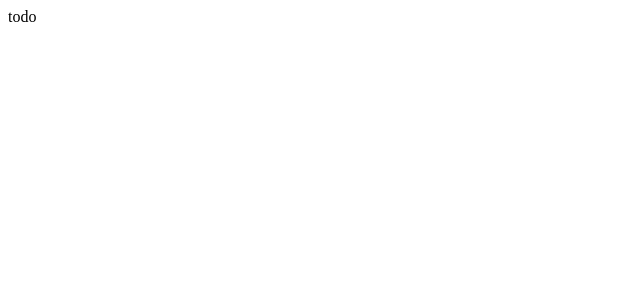
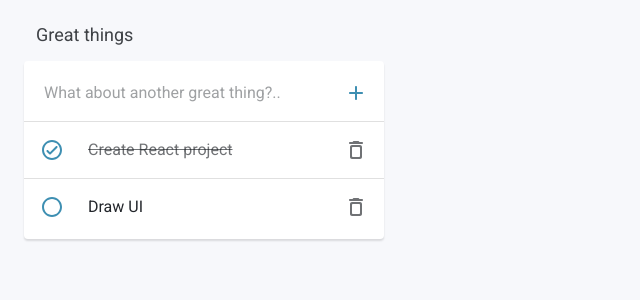
Before and after one commit to GR2EN/react-todo-ts, a React (Create React App) app: page / in a window 1280 px wide. Shown: the top 300 px of the page, without its empty margins (0-640 px from the left). Built offline with nearby package versions, Linux system fonts and the light colour scheme.

Commit message:
add layout

```diff
--- a/src/App.tsx
+++ b/src/App.tsx
@@ -1,8 +1,71 @@
 import React from 'react';
 
 const App: React.FC = () => (
-  <div>
-    todo
+  <div className="container">
+    <main className="content">
+      <div className="todo">
+        <h4 className="todo__title">Great things</h4>
+        <div className="todo__content">
+          <div className="todo__add-field">
+            <input
+              className="todo__add-field-input"
+              name="todo"
+              placeholder="What about another great thing?.."
+              type="text"
+            />
+            <button className="button-base icon-button icon-button--primary" type="button">
+              <svg className="svg-icon" viewBox="0 0 24 24" xmlns="http://www.w3.org/2000/svg">
+                <path d="M18 13h-5v5c0 .55-.45 1-1 1s-1-.45-1-1v-5H6c-.55 0-1-.45-1-1s.45-1 1-1h5V6c0-.55.45-1 1-1s1 .45 1 1v5h5c.55 0 1 .45 1 1s-.45 1-1 1z" />
+              </svg>
+            </button>
+          </div>
+          <ul className="todo__list">
+            <li className="todo__list-item todo__list-item--completed">
+              <div className="todo__list-item-icon">
+                <button className="button-base icon-button icon-button--primary" type="button">
+                  <svg className="svg-icon svg-icon-completed" viewBox="0 0 24 24" xmlns="http://www.w3.org/2000/svg">
+                    <path d="M12 2C6.48 2 2 6.48 2 12s4.48 10 10 10 10-4.48 10-10S17.52 2 12 2zm0 18c-4.41 0-8-3.59-8-8s3.59-8 8-8 8 3.59 8 8-3.59 8-8 8zm3.88-11.71L10 14.17l-1.88-1.88c-.39-.39-1.02-.39-1.41 0-.39.39-.39 1.02 0 1.41l2.59 2.59c.39.39 1.02.39 1.41 0L17.3 9.7c.39-.39.39-1.02 0-1.41-.39-.39-1.03-.39-1.42 0z" />
+                  </svg>
+                  <svg className="svg-icon svg-icon-incompleted" viewBox="0 0 24 24" xmlns="http://www.w3.org/2000/svg">
+                    <path
+                      d="M2 12C2 6.47998 6.47998 2 12 2C17.52 2 22 6.47998 22 12C22 17.52 17.52 22 12 22C6.47998 22 2 17.52 2 12ZM4 12C4 16.42 7.57996 20 12 20C16.42 20 20 16.42 20 12C20 7.58002 16.42 4 12 4C7.57996 4 4 7.58002 4 12Z" />
+                  </svg>
+                </button>
+              </div>
+              <p className="todo__list-item-text">Create React project</p>
+              <div className="todo__list-item-icon">
+                <button className="button-base icon-button icon-button--secondary" type="button">
+                  <svg className="svg-icon" viewBox="0 0 24 24" xmlns="http://www.w3.org/2000/svg">
+                    <path d="M6 19c0 1.1.9 2 2 2h8c1.1 0 2-.9 2-2V9c0-1.1-.9-2-2-2H8c-1.1 0-2 .9-2 2v10zM9 9h6c.55 0 1 .45 1 1v8c0 .55-.45 1-1 1H9c-.55 0-1-.45-1-1v-8c0-.55.45-1 1-1zm6.5-5l-.71-.71c-.18-.18-.44-.29-.7-.29H9.91c-.26 0-.52.11-.7.29L8.5 4H6c-.55 0-1 .45-1 1s.45 1 1 1h12c.55 0 1-.45 1-1s-.45-1-1-1h-2.5z" />
+                  </svg>
+                </button>
+              </div>
+            </li>
+            <li className="todo__list-item">
+              <div className="todo__list-item-icon">
+                <button className="button-base icon-button icon-button--primary" type="button">
+                  <svg className="svg-icon svg-icon-completed" viewBox="0 0 24 24" xmlns="http://www.w3.org/2000/svg">
+                    <path d="M12 2C6.48 2 2 6.48 2 12s4.48 10 10 10 10-4.48 10-10S17.52 2 12 2zm0 18c-4.41 0-8-3.59-8-8s3.59-8 8-8 8 3.59 8 8-3.59 8-8 8zm3.88-11.71L10 14.17l-1.88-1.88c-.39-.39-1.02-.39-1.41 0-.39.39-.39 1.02 0 1.41l2.59 2.59c.39.39 1.02.39 1.41 0L17.3 9.7c.39-.39.39-1.02 0-1.41-.39-.39-1.03-.39-1.42 0z" />
+                  </svg>
+                  <svg className="svg-icon svg-icon-incompleted" viewBox="0 0 24 24" xmlns="http://www.w3.org/2000/svg">
+                    <path
+                      d="M2 12C2 6.47998 6.47998 2 12 2C17.52 2 22 6.47998 22 12C22 17.52 17.52 22 12 22C6.47998 22 2 17.52 2 12ZM4 12C4 16.42 7.57996 20 12 20C16.42 20 20 16.42 20 12C20 7.58002 16.42 4 12 4C7.57996 4 4 7.58002 4 12Z" />
+                  </svg>
+                </button>
+              </div>
+              <p className="todo__list-item-text">Draw UI</p>
+              <div className="todo__list-item-icon">
+                <button className="button-base icon-button icon-button--secondary" type="button">
+                  <svg className="svg-icon" viewBox="0 0 24 24" xmlns="http://www.w3.org/2000/svg">
+                    <path d="M6 19c0 1.1.9 2 2 2h8c1.1 0 2-.9 2-2V9c0-1.1-.9-2-2-2H8c-1.1 0-2 .9-2 2v10zM9 9h6c.55 0 1 .45 1 1v8c0 .55-.45 1-1 1H9c-.55 0-1-.45-1-1v-8c0-.55.45-1 1-1zm6.5-5l-.71-.71c-.18-.18-.44-.29-.7-.29H9.91c-.26 0-.52.11-.7.29L8.5 4H6c-.55 0-1 .45-1 1s.45 1 1 1h12c.55 0 1-.45 1-1s-.45-1-1-1h-2.5z" />
+                  </svg>
+                </button>
+              </div>
+            </li>
+          </ul>
+        </div>
+      </div>
+    </main>
   </div>
 );
 
--- a/src/index.tsx
+++ b/src/index.tsx
@@ -2,5 +2,6 @@ import React from 'react';
 import ReactDOM from 'react-dom';
 
 import App from './App';
+import './styles/app.scss';
 
 ReactDOM.render(<App />, document.getElementById('root'));
--- /dev/null
+++ b/src/styles/_fonts.scss
@@ -0,0 +1 @@
+@import url('https://fonts.googleapis.com/css2?family=Roboto&display=swap');
--- /dev/null
+++ b/src/styles/app.scss
@@ -0,0 +1,169 @@
+@import './fonts';
+@import 'libs/normalize';
+
+html,
+body {
+  font-size: 16px;
+  background-color: #f7f8fb;
+}
+
+.container {
+  padding: 24px;
+}
+
+@media (max-width: 767px) {
+  .container {
+    padding: 16px;
+  }
+}
+
+.svg-icon {
+  fill: currentColor;
+  width: 1em;
+  height: 1em;
+  font-size: 1.5rem;
+  display: inline-block;
+  transition: fill 200ms cubic-bezier(0.4, 0, 0.2, 1) 0ms;
+  flex-shrink: 0;
+  user-select: none;
+}
+
+.icon-button {
+  flex: 0 0 auto;
+  padding: 12px;
+  overflow: visible;
+  text-align: center;
+  transition: background-color 150ms cubic-bezier(0.4, 0, 0.2, 1) 0ms;
+  border-radius: 50%;
+
+  &:hover {
+    background-color: rgba(0, 0, 0, 0.04);
+  }
+
+  &--primary {
+    color: rgba(46, 134, 171, 0.92);
+
+    &:hover {
+      background-color: rgba(46, 134, 171, 0.04);
+    }
+  }
+
+  &--secondary {
+    color: rgba(16, 20, 25, 0.6);
+
+    &:hover {
+      background-color: rgba(16, 20, 25, 0.04);
+    }
+  }
+}
+
+.button-base {
+  border: none;
+  cursor: pointer;
+  display: inline-flex;
+  position: relative;
+  align-items: center;
+  justify-content: center;
+  background-color: transparent;
+}
+
+.todo {
+  width: 360px;
+
+  &__title {
+    font-size: 18px;
+    font-weight: 400;
+    margin-bottom: 16px;
+    margin-left: 12px;
+    color: rgba(16, 20, 25, 0.8);
+  }
+
+  &__content {
+    border-radius: 4px;
+    background-color: #fff;
+    padding-top: 4px;
+    padding-bottom: 4px;
+    box-shadow: 0px 2px 2px rgba(0, 0, 0, 0.12);
+  }
+
+  &__add-field {
+    display: flex;
+    align-items: center;
+    justify-content: space-between;
+    padding: 4px;
+    width: 100%;
+
+    &-input {
+      width: 100%;
+      border: none;
+      line-height: 24px;
+      font-size: 16px;
+      padding-left: 16px;
+      color: rgba(16, 20, 25, 0.8);
+
+      &::-webkit-input-placeholder {
+        color: rgba(16, 20, 25, 0.4);
+      }
+
+      &:-ms-input-placeholder {
+        color: rgba(16, 20, 25, 0.4);
+      }
+
+      &::placeholder {
+        color: rgba(16, 20, 25, 0.4);
+      }
+    }
+
+    &-button {
+      display: flex;
+      align-items: center;
+      justify-content: center;
+      margin-right: 4px;
+      width: 40px;
+      height: 40px;
+      flex-shrink: 0;
+      background: transparent;
+      border: none;
+      cursor: pointer;
+    }
+  }
+
+  &__list {
+    &-item {
+      $self: &;
+      display: flex;
+      align-items: center;
+      justify-content: space-between;
+      padding: 4px;
+      border-top: 1px solid rgba(0, 0, 0, 0.12);
+
+      &-text {
+        width: 100%;
+        padding-left: 12px;
+        padding-right: 12px;
+        font-size: 16px;
+        line-height: 24px;
+        color: rgba(16, 20, 25, 0.92);
+      }
+
+      .svg-icon-completed {
+        display: none;
+      }
+
+      &--completed {
+        #{$self}-text {
+          color: rgba(16, 20, 25, 0.6);
+          text-decoration: line-through;
+        }
+
+        .svg-icon-completed {
+          display: block;
+        }
+
+        .svg-icon-incompleted {
+          display: none;
+        }
+      }
+    }
+  }
+}
--- /dev/null
+++ b/src/styles/libs/_normalize.scss
@@ -0,0 +1,55 @@
+* {
+  padding: 0;
+  margin: 0;
+  list-style: none;
+  outline: none;
+  font-family: 'Roboto', Arial, Helvetica, sans-serif;
+  box-sizing: border-box;
+}
+
+html {
+  -ms-text-size-adjust: 100%;
+  -webkit-text-size-adjust: 100%;
+}
+
+body {
+  -moz-osx-font-smoothing: grayscale;
+  -webkit-font-smoothing: antialiased;
+  color: rgb(16, 20, 25);
+}
+
+a,
+span,
+p,
+b,
+h1,
+h2,
+h3,
+h4,
+h5 {
+  color: rgb(16, 20, 25);
+}
+
+h1 {
+  font-size: 48px;
+}
+
+h2 {
+  font-weight: 600;
+  font-size: 28px;
+  line-height: 30px;
+}
+
+a {
+  text-decoration: none;
+}
+
+@mixin noselect {
+  -webkit-touch-callout: none; /* iOS Safari */
+  -webkit-user-select: none; /* Safari */
+  -khtml-user-select: none; /* Konqueror HTML */
+  -moz-user-select: none; /* Old versions of Firefox */
+  -ms-user-select: none; /* Internet Explorer/Edge */
+  user-select: none; /* Non-prefixed version, currently
+                                  supported by Chrome, Opera and Firefox */
+}
```
